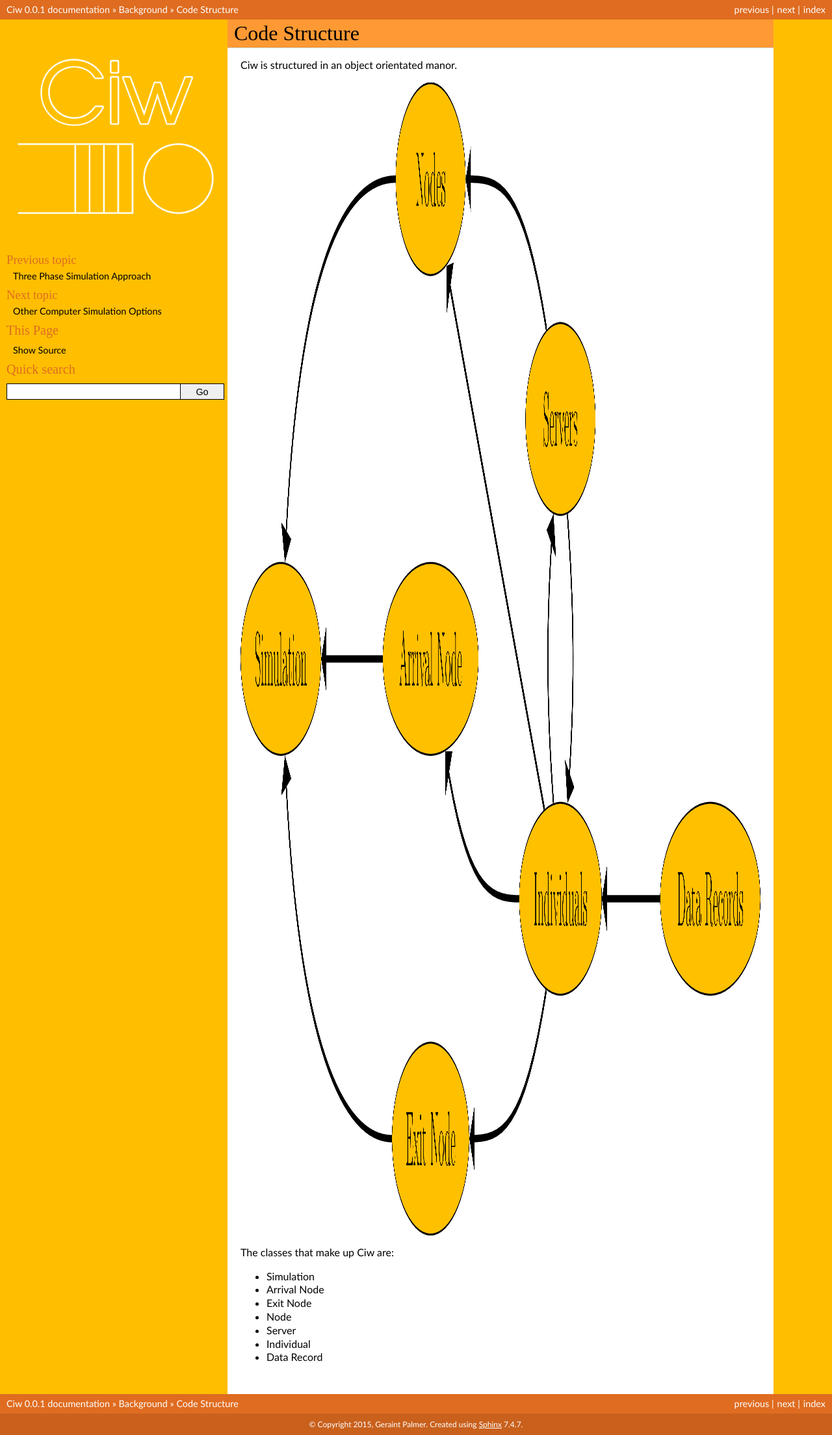
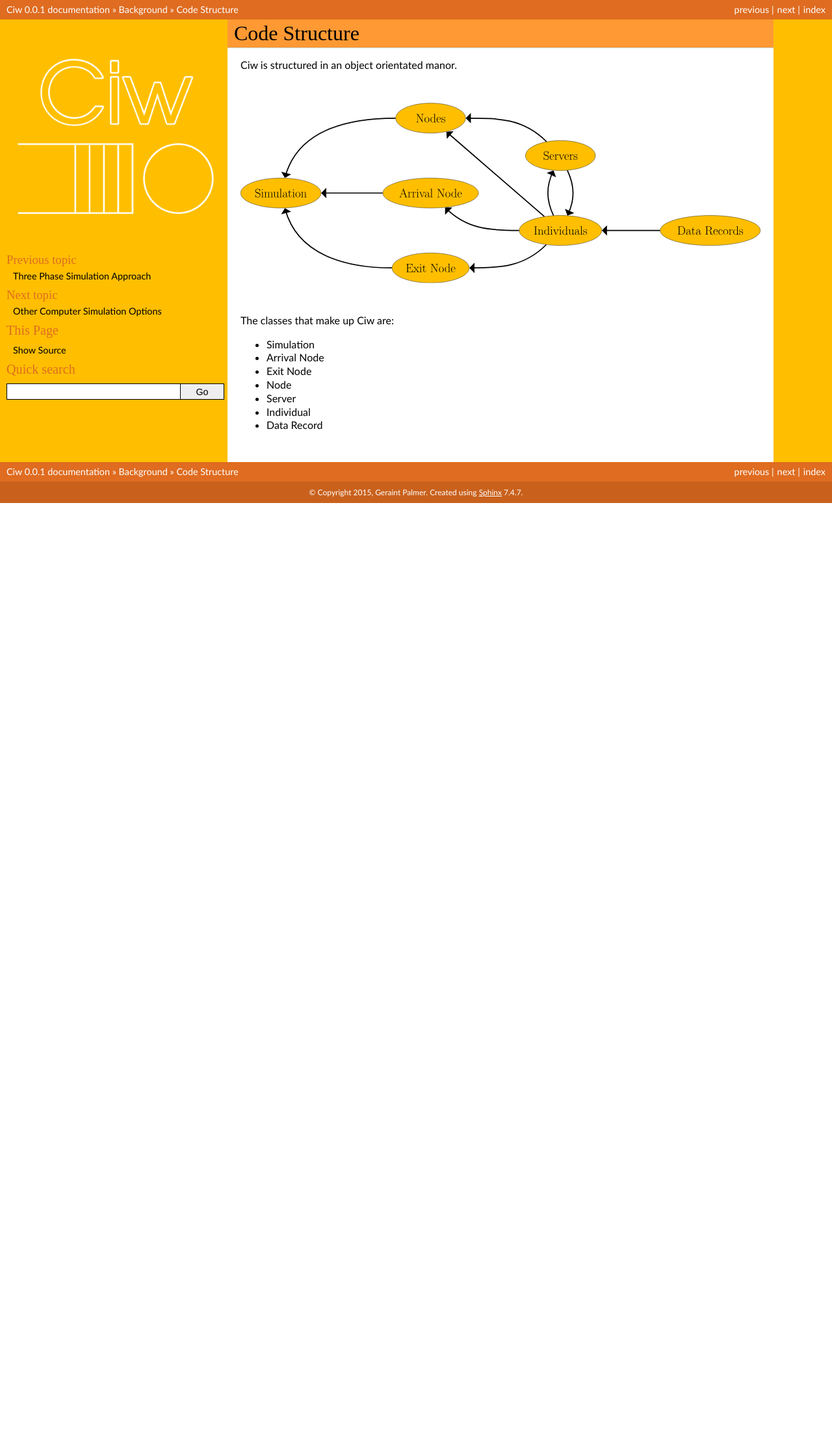
Before and after one commit to CiwPython/Ciw, a Sphinx documentation site: the page built from docs/Background/codestructure.rst, in a window 1280 px wide. Shown: the whole page at 65% size. Built offline with Sphinx 7.4.7, drawn with Linux system fonts in a browser that asks for light colours; after the commit the page ends 900 px from its top, so only the background shows below that.

Commit message:
svg instead of png

```diff
--- a/docs/Background/codestructure.rst
+++ b/docs/Background/codestructure.rst
@@ -7,7 +7,7 @@ Code Structure
 Ciw is structured in an object orientated manor.
 
 
-.. image:: ../_static/codestructure.png
+.. image:: ../_static/codestructure.svg
    :scale: 100 %
    :alt: Code structure for Ciw.
    :align: center
--- a/docs/Background/threephase.rst
+++ b/docs/Background/threephase.rst
@@ -7,7 +7,7 @@ Three Phase Simulation Approach
 Ciw makes use of the standard three phase simulation approach for discrete event simulations.
 
 
-.. image:: ../_static/3phaseapproach.png
+.. image:: ../_static/3phaseapproach.svg
    :scale: 100 %
    :alt: Three phase simulation approach.
    :align: center
```
Also changed, not shown: docs/_static/3phaseapprach.svg (added), docs/_static/codestructure.svg (added).
